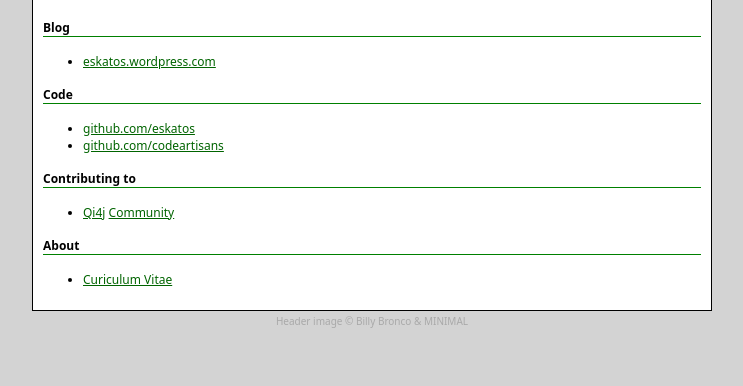
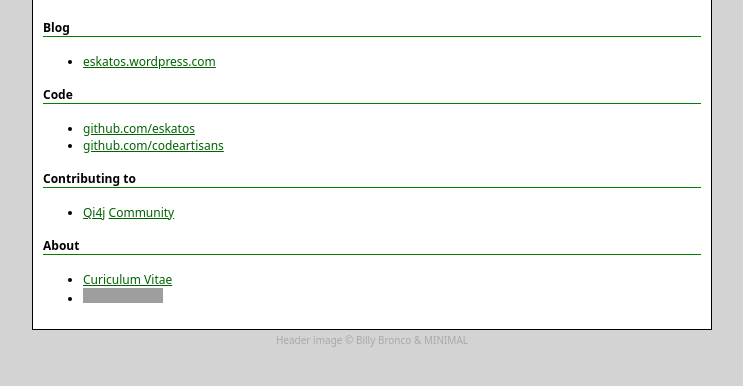
Before and after one commit to eskatos/eskatos.github.com, a plain HTML site: page index.html in a window 1280 px wide. Shown: the part 360-746 px from the top of the page, without its empty margins (268-1011 px from the left). Drawn offline with Linux system fonts and the light colour scheme; grey boxes are pictures that could not be loaded.

Commit message:
Added ohloh tiny widget

```diff
--- a/index.html
+++ b/index.html
@@ -26,7 +26,10 @@
             <h4>Contributing to </h4>
             <ul><li><a title="Qi4j Website" href="http://www.qi4j.org/">Qi4j</a> <a href="https://github.com/Qi4j" title="Qi4j Community">Community</a></li></ul>
 	    <h4>About</h4>
-	    <ul><li><a title="Curiculum Vitae" href="cv_fr.html">Curiculum Vitae</a></li></ul>
+	    <ul>
+              <li><a title="Curiculum Vitae" href="cv_fr.html">Curiculum Vitae</a></li>
+              <li><a href='https://www.ohloh.net/accounts/16706?ref=Tiny'><img alt='Ohloh profile for Paul Merlin' height='15' src='https://www.ohloh.net/accounts/16706/widgets/account_tiny.gif' width='80' /></a></li>
+            </ul>
           </div>
         </div>
         <div id="footer">
```
